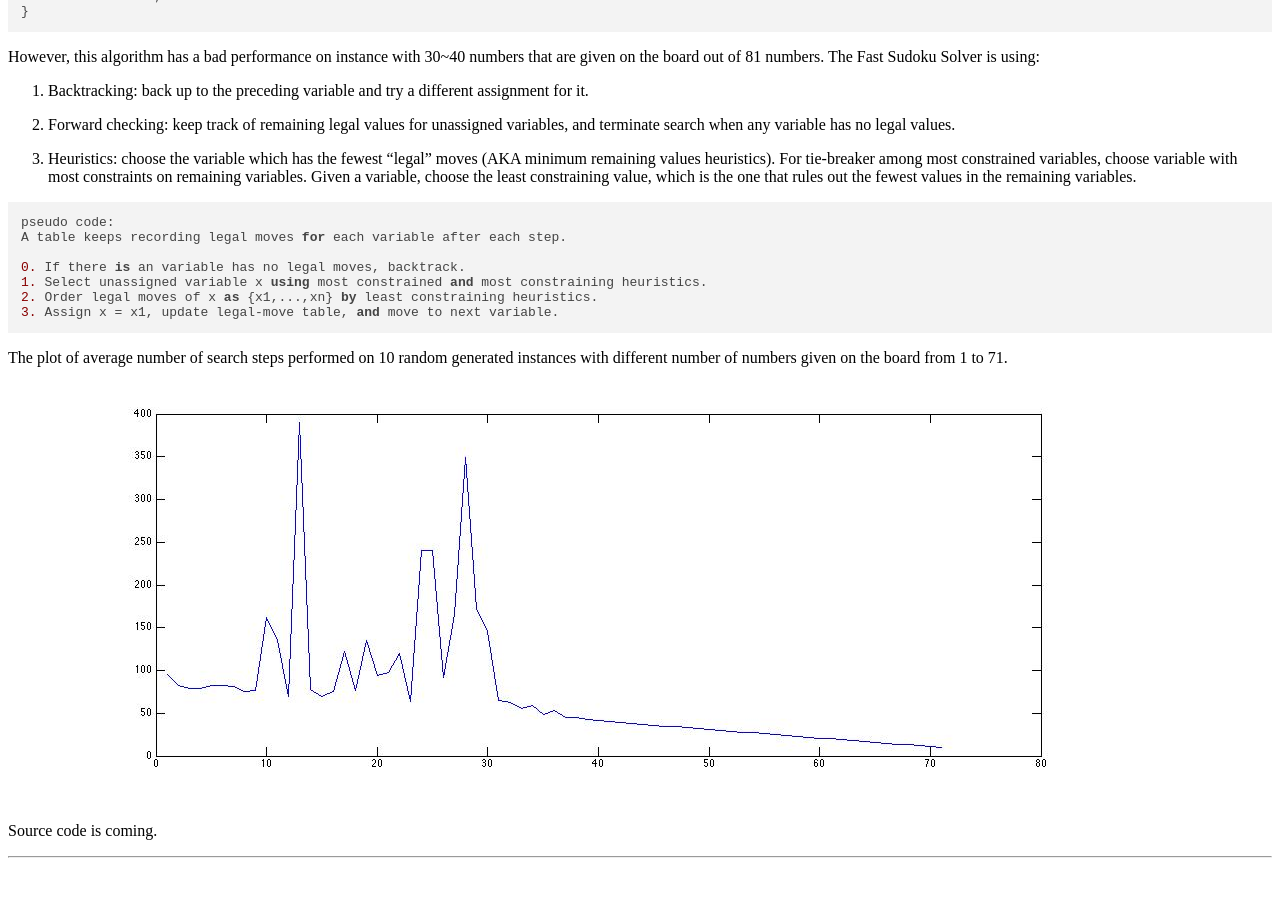
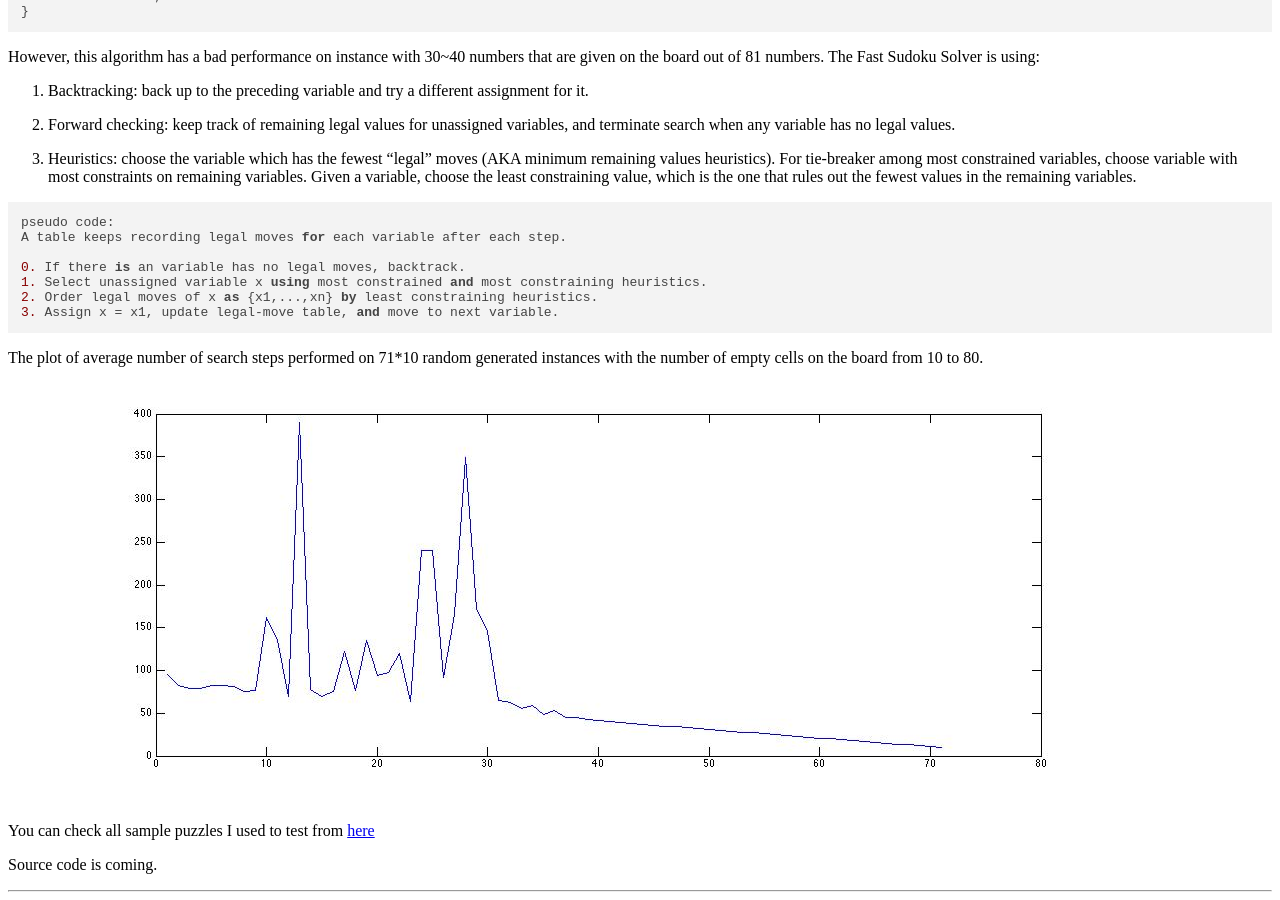
Before and after one commit to yoyomaki/yoyomaki.github.io, a Jekyll site: the page built from pages/publpics/Fast_Sudoku_Solver.md, in a window 1280 px wide and 900 px high, scrolled down 741 px. Built offline with Jekyll 4.4.1, drawn with Linux system fonts in a browser that asks for light colours; nearby versions of some CDN libraries; before the commit the page ends 1607 px from its top, so only the background shows below that.

Commit message:
edited sudoku solver

````diff
--- a/pages/publpics/Fast_Sudoku_Solver.md
+++ b/pages/publpics/Fast_Sudoku_Solver.md
@@ -72,8 +72,10 @@ A table keeps recording legal moves for each variable after each step.
 3. Assign x = x1, update legal-move table, and move to next variable.
 ```
 
-The plot of average number of search steps performed on 10 random generated instances with different number of numbers given on the board from 1 to 71.
+The plot of average number of search steps performed on 71*10 random generated instances with the number of empty cells on the board from 10 to 80.
 
 ![Fast Sudoku Solver Performance Plot](../../assets/publpics/sudoku_plot.jpg)
 
+You can check all sample puzzles I used to test from [here](https://github.com/yoyomaki/fast-sudoku-solver.git)
+
 Source code is coming.
````
